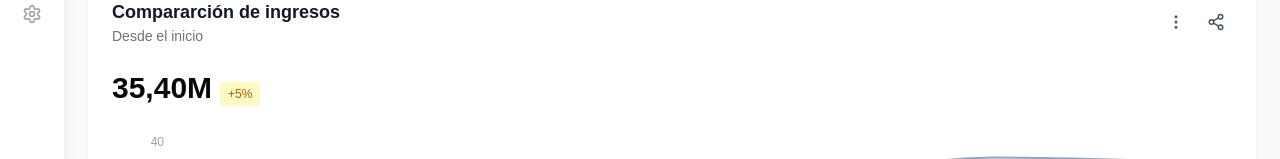
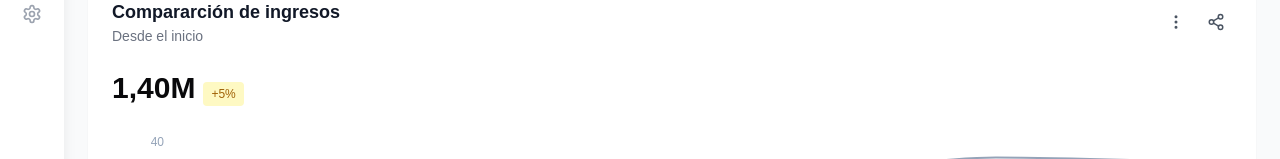
Before and after one commit to jorgebp226/frontend-app-restauracion, a React (Vite) app: page /analytics in a window 1280 px wide. Shown: the part 422-581 px from the top of the page. Built offline with nearby package versions, Linux system fonts and the light colour scheme; a web font is replaced by a local one.

Commit message:
Cambios en los números

```diff
--- a/src/analytics/AnalyticsDashboard.tsx
+++ b/src/analytics/AnalyticsDashboard.tsx
@@ -88,7 +88,7 @@ const RevenueChart = () => {
 
       <div className="mb-4">
         <div className="flex items-baseline gap-2">
-          <h3 className="text-3xl font-semibold">35,40M</h3>
+          <h3 className="text-3xl font-semibold">1,40M</h3>
           <span className="px-2 py-1 bg-yellow-100 text-yellow-700 text-xs font-medium rounded">
             +5%
           </span>
--- a/src/analytics/MetricsSection.tsx
+++ b/src/analytics/MetricsSection.tsx
@@ -25,13 +25,13 @@ export const MetricsSection: React.FC = () => {
     <div className="grid grid-cols-2 gap-6">
       <MetricCard
         title="Media Ponderada"
-        value="24.68%"
+        value="35.16%"
         trend={5.2}
         icon={TrendingUp}
       />
       <MetricCard
         title="Rentabilidad Media"
-        value="75%"
+        value="68%"
         trend={3.8}
         icon={DollarSign}
       />
```
